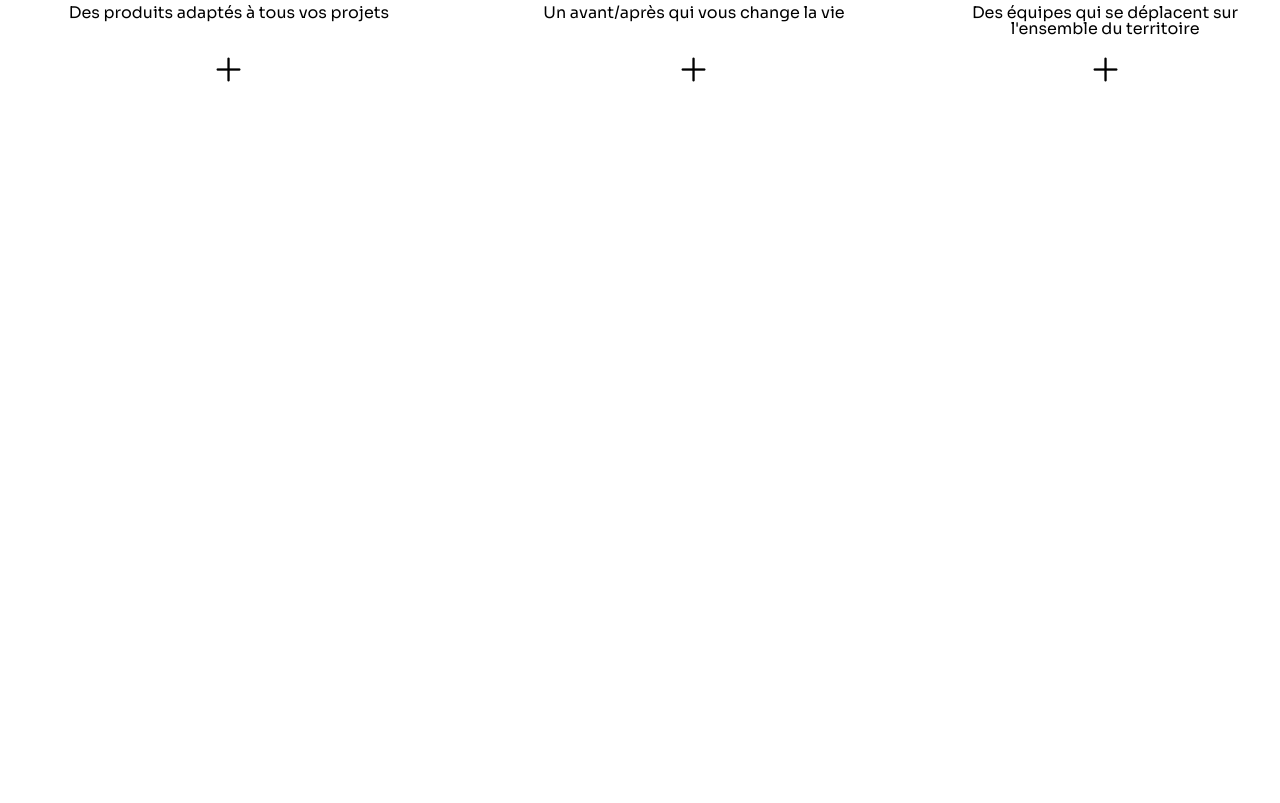
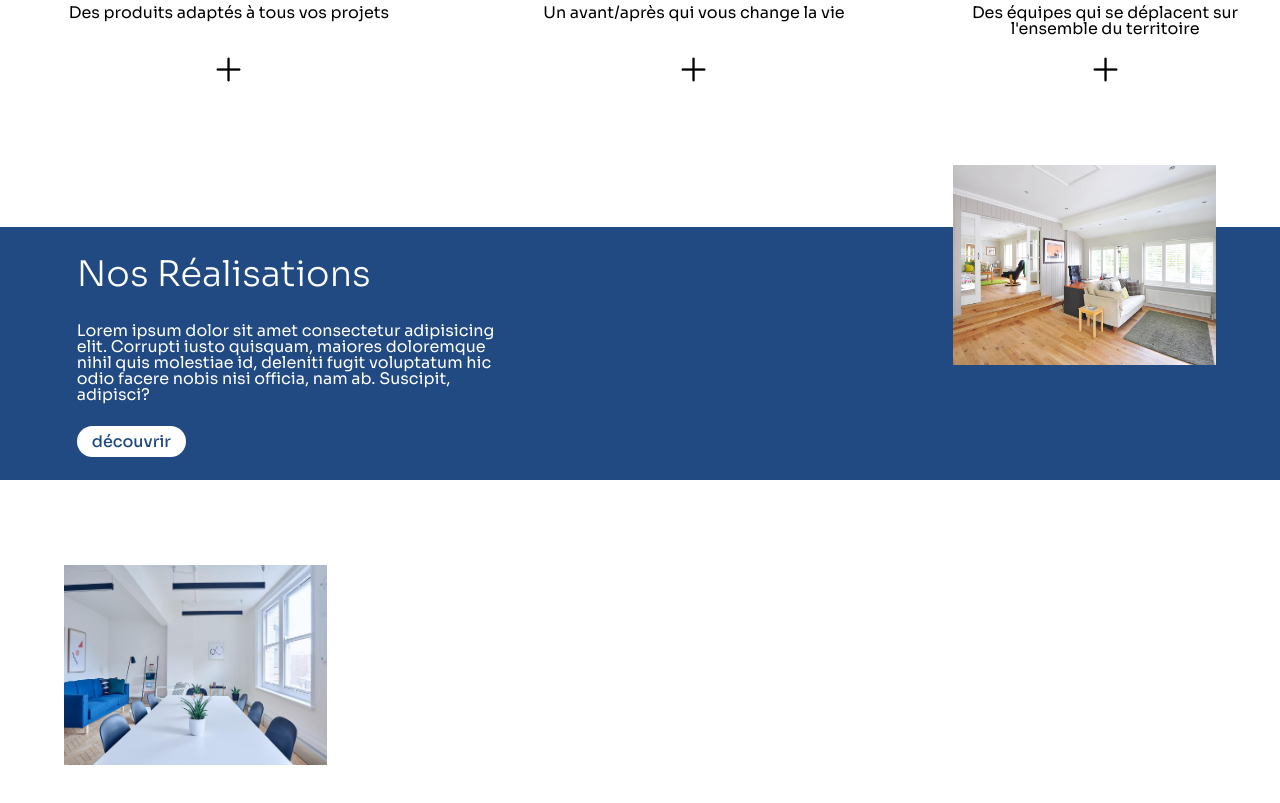
Before and after one commit to mohammed266392/kipostout-projet, an Angular app: page /accueil in a window 1280 px wide. Shown: the part 1051-1854 px from the top of the page. Before the commit the page ends 1600 px from the top, so only its background shows below. Built offline with nearby package versions, Linux system fonts and the light colour scheme.

Commit message:
Nos réalisations

```diff
--- a/src/app/accueil/accueil.component.html
+++ b/src/app/accueil/accueil.component.html
@@ -2,6 +2,10 @@
     <div class="main">
     <p class="main_title_texte" data-text="Spécialiste de la rénovation et du neuf">
         <span class="word1">Spécialiste de la rénovation</span>
-        <span class="word2"> et du neuf</span></p>
+        <span class="word2"> et du neuf</span>
+    </p>
+    </div>
+
+<app-ce-que-vous-proposee></app-ce-que-vous-proposee>
+<app-realisation></app-realisation>
 </div>
-<app-ce-que-vous-proposee></app-ce-que-vous-proposee>
--- a/src/app/app.module.ts
+++ b/src/app/app.module.ts
@@ -7,6 +7,7 @@ import { HeaderComponent } from './header/header.component';
 import { AccueilComponent } from './accueil/accueil.component';
 import { ClickStopPropagationDirective } from './directive/click-stop-propagation.directive';
 import { CeQueVousProposeeComponent } from './ce-que-vous-proposee/ce-que-vous-proposee.component';
+import { RealisationComponent } from './realisation/realisation.component';
 
 @NgModule({
   declarations: [
@@ -14,7 +15,8 @@ import { CeQueVousProposeeComponent } from './ce-que-vous-proposee/ce-que-vous-p
     HeaderComponent,
     AccueilComponent,
     ClickStopPropagationDirective,
-    CeQueVousProposeeComponent
+    CeQueVousProposeeComponent,
+    RealisationComponent
   ],
   imports: [
     BrowserModule,
--- a/src/app/ce-que-vous-proposee/ce-que-vous-proposee.component.scss
+++ b/src/app/ce-que-vous-proposee/ce-que-vous-proposee.component.scss
@@ -1,10 +1,4 @@
 @import "../../vars";
-
-
-.main2{
-  height: 100vh;
-}
-
 
 .sous_icon_texte{
     text-align: center;
--- a/src/app/header/header.component.scss
+++ b/src/app/header/header.component.scss
@@ -11,6 +11,7 @@
     font-weight: bold;
     position: sticky;
     top: 0;
+    z-index: 5;
 }
 
 @media only screen and (min-width: 992px) {
@@ -163,7 +164,6 @@
     .header{
         position: sticky;
         transform: scale(1);
-        z-index: 1;
 
         &_menu-burger{
             cursor: pointer;
--- /dev/null
+++ b/src/app/realisation/realisation.component.html
@@ -0,0 +1,17 @@
+<div class="realisation">
+    <div class="realisation_block">
+        <div class="realisation_block_titre">Nos Réalisations</div>
+        <p class="realisation_block_decouvrir">Lorem ipsum dolor sit amet consectetur adipisicing elit. Corrupti iusto quisquam, maiores doloremque nihil quis molestiae id, deleniti fugit voluptatum hic odio facere nobis nisi officia, nam ab. Suscipit, adipisci?</p>
+        <p class="realisation_block_decouvrir_button">
+            <a href="#" class="realisation_block_decouvrir_button_link">découvrir</a>
+        </p>
+    </div>
+    <div class="realisation_img_fenetre1">
+        <img class="realisation_img_fenetre1_img1" src="./../../assets/images/chairs-ga282796ad_1280.jpg" alt="" />
+    </div>
+    <div class="realisation_img_fenetre2">
+        <img class="realisation_img_fenetre2_img2" src="./../../assets/images/pexels-pixabay-259962.jpg" alt=""/>
+    </div>
+
+
+</div>
--- /dev/null
+++ b/src/app/realisation/realisation.component.scss
@@ -0,0 +1,101 @@
+@import "../../vars";
+
+.realisation{
+    height: 100vh;
+
+    // background-color: rgb(223, 64, 64);
+    // border: 3px solid green;
+    position: relative;
+    &_block{
+        // background-color: rgb(0, 0, 0);
+        // color: white;
+        background-color: $main-color;
+        color: $main-bg-color;
+        display: flex;
+        flex-direction: column;
+        margin-top: 110px;
+        gap: 31px;
+        position: absolute;
+        top: 0;
+        z-index: 1;
+        width: 100%;
+        padding-top: 30px;
+        padding-bottom: 30px;
+
+        &_titre{
+            font-size: 2.2em;
+            font-weight: 300;
+            padding-left: 6%;
+        }
+        &_decouvrir{
+            width: 440px;
+            padding-left: 6%;
+
+            &_button_link{
+                background-color: $main-bg-color;
+                color: $main-color;
+                padding: 5px 15px;
+                border-radius: 21px;
+                font-weight: 500;
+                margin-left: 6%;
+
+            }
+        }
+
+    }
+    &_img_fenetre1{
+
+        position: absolute;
+        left: 5%;
+        top: 56%;
+        z-index: 0;
+        &_img1{
+            width: 263px;
+            height: 200px;
+        }
+    }
+    &_img_fenetre2{
+
+        position: absolute;
+        right: 5%;
+        top: 6%;
+        z-index: 2;
+        &_img2{
+            width: 263px;
+            height: 200px;
+        }
+    }
+}
+
+@media only screen and (max-width: 820px) {
+    //@media only screen and (min-width: 600px) {
+    .realisation_block{
+        font-size: 0.8em;
+        &_decouvrir{
+            width: 350px;
+        }
+    }
+
+    .realisation_img_fenetre2_img2{
+        width: 200px;
+        height: 145px;
+    }
+    .realisation_img_fenetre1_img1{
+        width: 240px;
+        height: 160px;
+    }
+
+}
+
+@media only screen and (max-width: 530px) {
+
+    .realisation_block_decouvrir{
+        width: 310px;
+    }
+    .realisation_img_fenetre2_img2{
+        width: 146px;
+        height: 106px;
+    }
+
+
+}
--- /dev/null
+++ b/src/app/realisation/realisation.component.ts
@@ -0,0 +1,15 @@
+import { Component, OnInit } from '@angular/core';
+
+@Component({
+  selector: 'app-realisation',
+  templateUrl: './realisation.component.html',
+  styleUrls: ['./realisation.component.scss']
+})
+export class RealisationComponent implements OnInit {
+
+  constructor() { }
+
+  ngOnInit(): void {
+  }
+
+}
```
Also changed, not shown: 1 other file (tests, documents, lock files or other folders).
